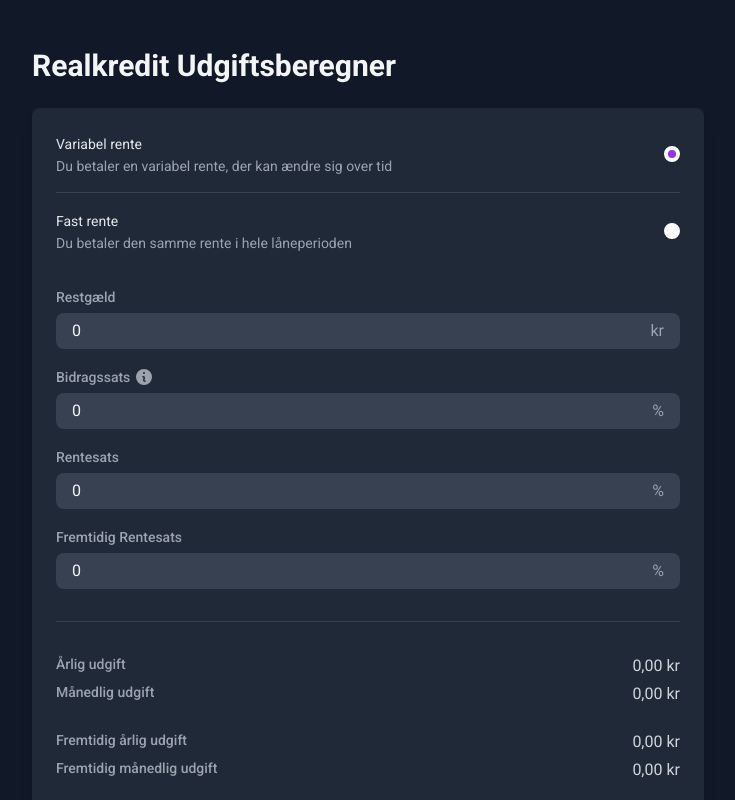
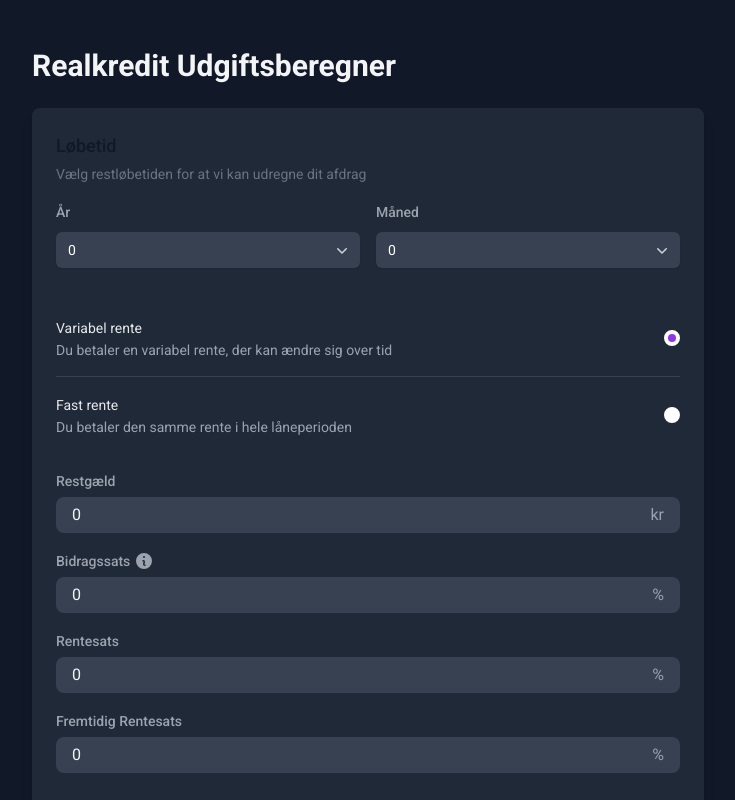
Before and after one commit to Ahlefeldt/mortgage-calculator, a Vue app: page / in a window 1280 px wide. Shown: the top 800 px of the page, without its empty margins (272-1007 px from the left). Built offline with nearby package versions, Linux system fonts and the light colour scheme.

Commit message:
feat: added selects for mortgage terms

```diff
--- a/src/components/BaseRadioGroup.vue
+++ b/src/components/BaseRadioGroup.vue
@@ -2,7 +2,7 @@
 import { ref, watch } from 'vue'
 // eslint-disable-next-line no-duplicate-imports
 import type { PropType } from 'vue'
-import type { RadioItems } from '@/interface/radio.interface.js'
+import type { RadioItems } from '@/interface/radio.interface'
 
 const emit = defineEmits(['update:modelValue'])
 
--- /dev/null
+++ b/src/components/BaseSelect.vue
@@ -0,0 +1,53 @@
+<script lang="ts" setup>
+import { ChevronDownIcon as HeroIconChevronDown, CheckIcon as HeroIconCheck } from '@heroicons/vue/20/solid'
+import { defineProps, ref } from 'vue'
+
+const props = defineProps<{
+  options: { value: string; label: string }[]
+  label: string
+  modelValue: string
+}>()
+
+const selectedValue = ref<string>(props.modelValue)
+const isOpen = ref(false)
+
+const emit = defineEmits(['update:modelValue'])
+
+const onSelect = (value: string) => {
+  selectedValue.value = value
+  onChange()
+  isOpen.value = false
+}
+
+const onChange = () => {
+  emit('update:modelValue', selectedValue.value)
+}
+</script>
+
+<template>
+  <div class="flex flex-col w-full">
+    <label id="listbox-label" class="text-gray-400 text-sm font-medium leading-6">{{ label }}</label>
+    <div class="relative mt-2">
+      <button
+        type="button"
+        class="relative w-full cursor-default rounded-md bg-gray-700 py-2 pl-3 pr-10 text-left text-white shadow-sm focus:outline-none focus:ring-2 focus:ring-indigo-500 sm:text-sm"
+        @click="isOpen = !isOpen"
+      >
+        <span class="block truncate">{{ options.find(option => option.value === selectedValue)?.label }}</span>
+        <span class="pointer-events-none absolute inset-y-0 right-0 flex items-center pr-2">
+          <HeroIconChevronDown class="h-5 w-5 text-gray-300" />
+        </span>
+      </button>
+      <div v-if="isOpen" class="origin-top-right absolute right-0 mt-2 w-full rounded-md shadow-lg bg-gray-700 z-10">
+        <ul class="py-1 leading-6 text-white text-sm">
+          <li v-for="option in options" :key="option.value" class="cursor-default select-none relative py-2 pl-3 pr-9 hover:bg-indigo-500 hover:text-white" @click="onSelect(option.value)">
+            <span class="font-normal block truncate">{{ option.label }}</span>
+            <span v-if="selectedValue === option.value" class="text-indigo-300 absolute inset-y-0 right-0 flex items-center pr-4">
+              <HeroIconCheck class="h-5 w-5" />
+            </span>
+          </li>
+        </ul>
+      </div>
+    </div>
+  </div>
+</template>
--- /dev/null
+++ b/src/components/CalculatorTermSelector.vue
@@ -0,0 +1,38 @@
+<script lang="ts" setup>
+import { ref, watch } from 'vue'
+import BaseSelect from './BaseSelect.vue'
+
+const props = defineProps<{
+  years: string
+  months: string
+}>()
+
+const localYears = ref(props.years)
+const localMonths = ref(props.months)
+
+const emit = defineEmits(['update:years', 'update:months'])
+
+watch(localYears, newYears => emit('update:years', newYears))
+watch(localMonths, newMonths => emit('update:months', newMonths))
+
+const yearsOptions = Array.from({ length: 31 }, (_, i) => ({
+  value: String(i),
+  label: String(i),
+}))
+
+const monthsOptions = Array.from({ length: 12 }, (_, i) => ({
+  value: String(i),
+  label: String(i),
+}))
+</script>
+
+<template>
+  <div class="mb-12">
+    <h3 class="text-lg font-medium text-gray-900 dark:text-white">Løbetid</h3>
+    <p class="mt-1 text-sm text-gray-500 dark:text-gray-400">Vælg restløbetiden for at vi kan udregne dit afdrag</p>
+    <div class="flex items-center space-x-4 mt-4">
+      <BaseSelect :options="yearsOptions" v-model="localYears" label="År" />
+      <BaseSelect :options="monthsOptions" v-model="localMonths" label="Måned" />
+    </div>
+  </div>
+</template>
--- a/src/components/TheCalculatorForm.vue
+++ b/src/components/TheCalculatorForm.vue
@@ -1,12 +1,15 @@
 <script setup lang="ts">
 import { computed, ref } from 'vue'
-import type { RadioItems } from '@/interface/radio.interface.js'
+import type { RadioItems } from '@/interface/radio.interface'
 
 // Components
 import BaseInput from '@/components/BaseInput.vue'
 import BaseRadioGroup from '@/components/BaseRadioGroup.vue'
 import CalculatorResultRow from '@/components/CalculatorResultRow.vue'
+import CalculatorTermSelector from '@/components/CalculatorTermSelector.vue'
 
+const years = ref<string>('0')
+const months = ref<string>('0')
 const rateType = ref<string>('variable')
 const rateTypes = ref<RadioItems[]>([
   { value: 'variable', label: 'Variabel rente', description: 'Du betaler en variabel rente, der kan ændre sig over tid' },
@@ -34,6 +37,7 @@ const monthlyDifference = computed<number>(() => futurePaymentMonthly.value - pa
 <template>
   <div class="bg-gray-800 rounded-lg shadow-lg overflow-hidden" data-testid="calculator-form">
     <div class="p-6">
+      <CalculatorTermSelector v-model:years="years" v-model:months="months" />
       <BaseRadioGroup v-model="rateType" :items="rateTypes" />
       <BaseInput v-model="mortgageAmount" type="number" step="1" label="Restgæld" unit="kr" />
       <BaseInput
```
Also changed, not shown: .eslintrc.cjs.
